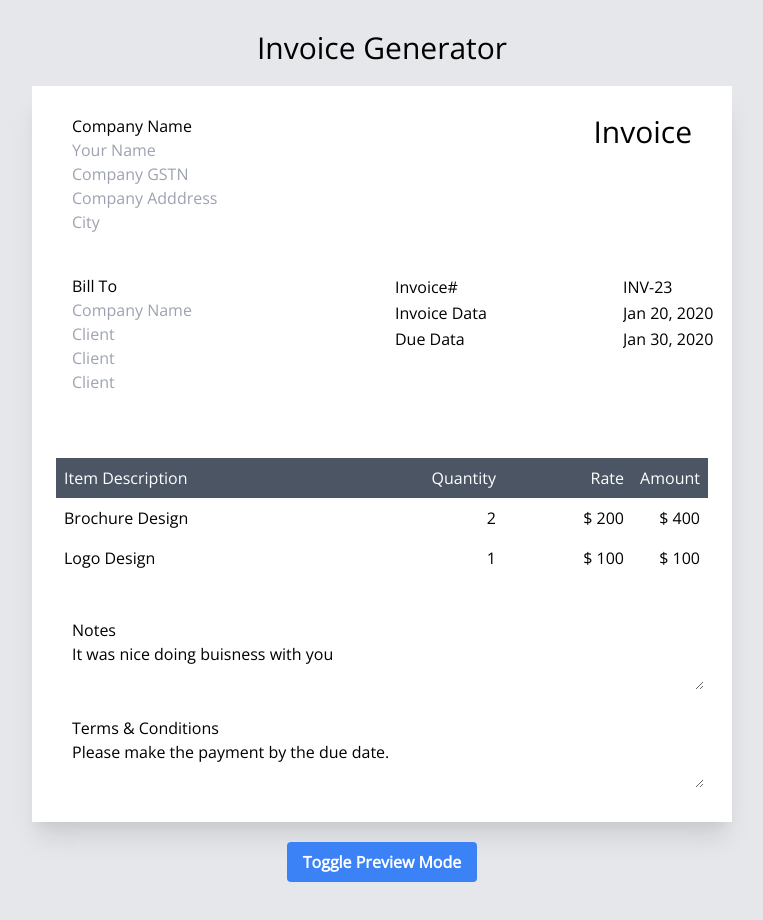
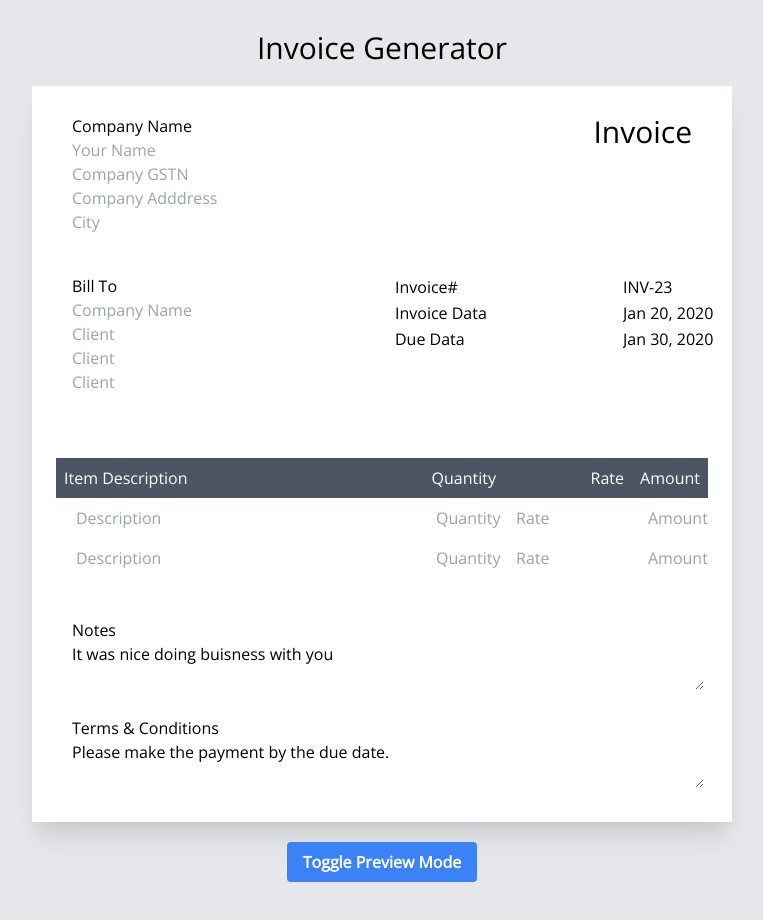
Before and after one commit to karthikraja34/ekmo, a React (Create React App) app: page / in a window 1280 px wide. Shown: the top 920 px of the page, without its empty margins (258-1021 px from the left). Built offline with nearby package versions, Linux system fonts and the light colour scheme.

Commit message:
Add support to edit invoice items data

```diff
--- a/src/components/Main.jsx
+++ b/src/components/Main.jsx
@@ -14,12 +14,14 @@ class MainComponent extends Component {
   }
 
   onChange = (e) => {
-    console.log("Val ", e.target.dataset)
+    const data = {...this.state.data}
     if (e.target.dataset && e.target.dataset.type === "repeater") {
+      const index = e.target.dataset.index;
+      data["repeater"][index-1][e.target.name].value = e.target.value;
+    } else {
+      data[e.target.name].value = e.target.value;
+    }
 
-    }
-    var data = {...this.state.data}
-    data[e.target.name].value = e.target.value;
     this.setState({data})
   }
 
--- a/src/templates/default/data.json
+++ b/src/templates/default/data.json
@@ -106,23 +106,45 @@
   },
   "repeater": [
     {
-      "description_1": {
-        "input": "<input name='description_1' class='px-3 focus:outline-none focus:ring bg-transparent focus:border-blue-900 ' placeholder='Description' value='{{{value}}}'>",
+      "description": {
+        "input": "<input data-type='repeater' data-index=1 name='description' class='px-3 focus:outline-none focus:ring bg-transparent focus:border-blue-900 ' placeholder='Description' value='{{{value}}}'>",
         "output": "<span>{{{value}}}</span>",
         "value": ""
       },
-      "quantity_1": {
-        "input": "<input data-type='repeater' name='quantity_1' class='px-3 focus:outline-none focus:ring bg-transparent focus:border-blue-900 ' placeholder='Quantity' value='{{{value}}}'>",
+      "quantity": {
+        "input": "<input data-type='repeater' data-index=1 name='quantity' class='px-3 focus:outline-none focus:ring bg-transparent focus:border-blue-900 ' placeholder='Quantity' value='{{{value}}}'>",
         "output": "<span>{{{value}}}</span>",
         "value": ""
       },
-      "rate_1": {
-        "input": "<input name='rate_1' class='px-3 focus:outline-none focus:ring bg-transparent focus:border-blue-900 ' placeholder='Rate' value='{{{value}}}'>",
+      "rate": {
+        "input": "<input data-type='repeater' data-index=1 name='rate' class='px-3 focus:outline-none focus:ring bg-transparent focus:border-blue-900 ' placeholder='Rate' value='{{{value}}}'>",
         "output": "<span>{{{value}}}</span>",
         "value": ""
       },
-      "amount_1": {
-        "input": "<input name='amount_1' class='px-3 focus:outline-none focus:ring bg-transparent focus:border-blue-900 ' placeholder='Amount' value='{{{value}}}'>",
+      "amount": {
+        "input": "<input data-type='repeater' data-index=1 name='amount' class='px-3 focus:outline-none focus:ring bg-transparent focus:border-blue-900 ' placeholder='Amount' value='{{{value}}}'>",
+        "output": "<span>{{{value}}}</span>",
+        "value": ""
+      }
+    },
+        {
+      "description": {
+        "input": "<input data-type='repeater' data-index=2 name='description' class='px-3 focus:outline-none focus:ring bg-transparent focus:border-blue-900 ' placeholder='Description' value='{{{value}}}'>",
+        "output": "<span>{{{value}}}</span>",
+        "value": ""
+      },
+      "quantity": {
+        "input": "<input data-type='repeater' data-index=2 name='quantity' class='px-3 focus:outline-none focus:ring bg-transparent focus:border-blue-900 ' placeholder='Quantity' value='{{{value}}}'>",
+        "output": "<span>{{{value}}}</span>",
+        "value": ""
+      },
+      "rate": {
+        "input": "<input data-type='repeater' data-index=2 name='rate' class='px-3 focus:outline-none focus:ring bg-transparent focus:border-blue-900 ' placeholder='Rate' value='{{{value}}}'>",
+        "output": "<span>{{{value}}}</span>",
+        "value": ""
+      },
+      "amount": {
+        "input": "<input data-type='repeater' data-index=2 name='amount' class='px-3 focus:outline-none focus:ring bg-transparent focus:border-blue-900 ' placeholder='Amount' value='{{{value}}}'>",
         "output": "<span>{{{value}}}</span>",
         "value": ""
       }
--- a/src/templates/default/template.jsx
+++ b/src/templates/default/template.jsx
@@ -39,34 +39,22 @@ var template = `
     Amount
     </div>
   </div>
-  <div class="flex items-start py-2 -mx-1">
+  {{#each repeater}}
+      <div class="flex items-start py-2 -mx-1">
     <div class="flex-1 px-2">
-        Brochure Design
+       {{{this.description}}}
     </div>
     <div class="w-20 px-1 text-right">
-    2
+   {{{this.quantity}}}
     </div>
     <div class="w-32 px-1 text-right">
-    $ 200
+    {{{this.rate}}}
     </div>
     <div class="w-20 px-2 text-right">
-    $ 400
+    {{{this.amount}}}
     </div>
   </div>
-    <div class="flex items-start py-2 -mx-1">
-    <div class="flex-1 px-2">
-       Logo Design
-    </div>
-    <div class="w-20 px-1 text-right">
-    1
-    </div>
-    <div class="w-32 px-1 text-right">
-    $ 100
-    </div>
-    <div class="w-20 px-2 text-right">
-    $ 100
-    </div>
-  </div>
+  {{/each}}
   <div class="mt-10">
   {{{notes_label}}}<br/>
   {{{notes}}}
```
